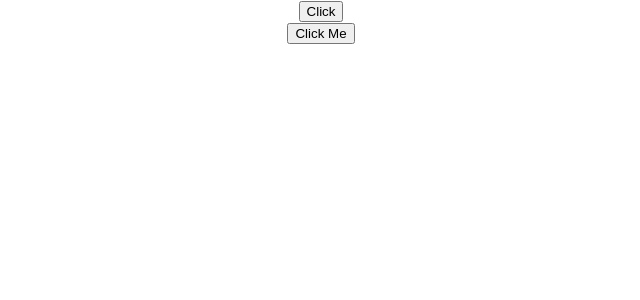
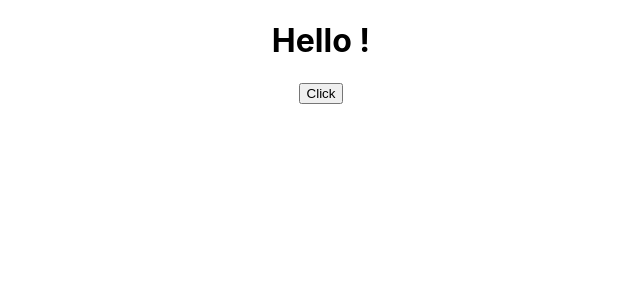
Before and after one commit to SHAFAQUE-NAZ/React-begin, a React (Create React App) app: page / in a window 1280 px wide. Shown: the top 300 px of the page, without its empty margins (319-959 px from the left). Built offline with nearby package versions, Linux system fonts and the light colour scheme.

Commit message:
changes commit

```diff
--- a/src/App.js
+++ b/src/App.js
@@ -1,7 +1,8 @@
 // import logo from './logo.svg';
 import './App.css';
-import ClassClick from './component/ClassClick';
-import FunctionClick from './component/FunctionClick';
+// import ClassClick from './component/ClassClick';
+import EventBind from './component/EventBind';
+// import FunctionClick from './component/FunctionClick';
 // import Greet from './component/Greet';
 // import Welcome from './component/Welcome';
 // import Hello from './component/Hello';
@@ -26,9 +27,10 @@
       <Hello />
       <Message />
   <Counter />*/}
-  <FunctionClick />
-  <ClassClick />
-    </div>
+  {/*<FunctionClick />
+  <ClassClick />*/}
+  <EventBind />
+</div>
   );
 }
 
--- /dev/null
+++ b/src/component/EventBind.js
@@ -0,0 +1,35 @@
+import React, { Component } from 'react'
+
+class EventBind extends Component {
+    constructor(props) {
+        super(props)
+
+        this.state = {
+             message:"Hello !"
+        }
+        this.clickHandler = this.clickHandler.bind(this)
+    }
+    // clickHandler(){
+    //     this.setState({
+    //         message:"Good Bye!"
+    //     })
+    //     console.log(this)
+    // }
+    clickHandler = ()=>{
+        this.setState({
+            message :"Good Bye !"
+        })
+    }
+
+    render() {
+        return (
+            <div>
+            <h1>{this.state.message}</h1>
+                {/*<button onClick={this.clickHandler.bind(this)}>Click</button>*/}
+                <button onClick={this.clickHandler}>Click</button>
+            </div>
+        )
+    }
+}
+
+export default EventBind
```
